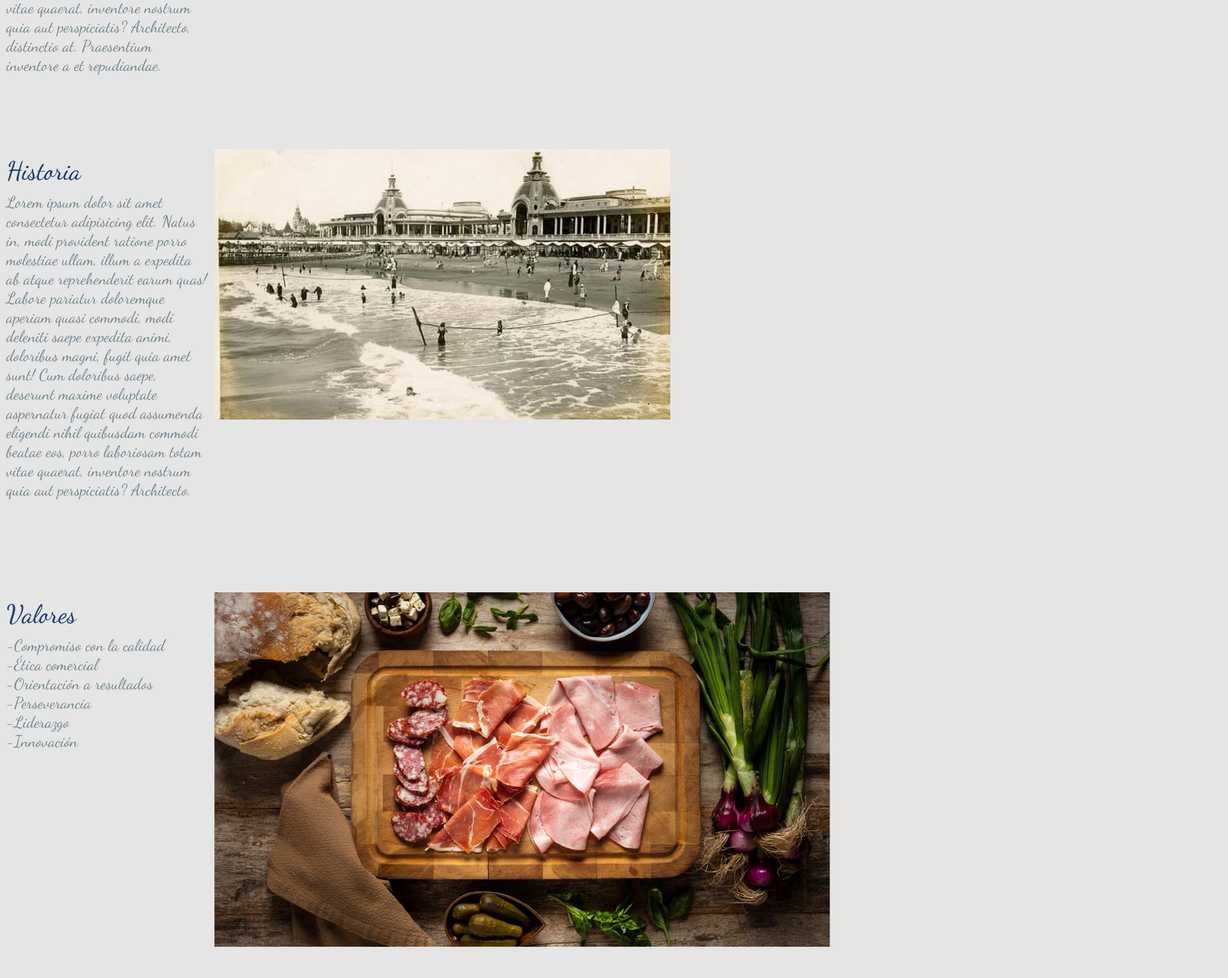
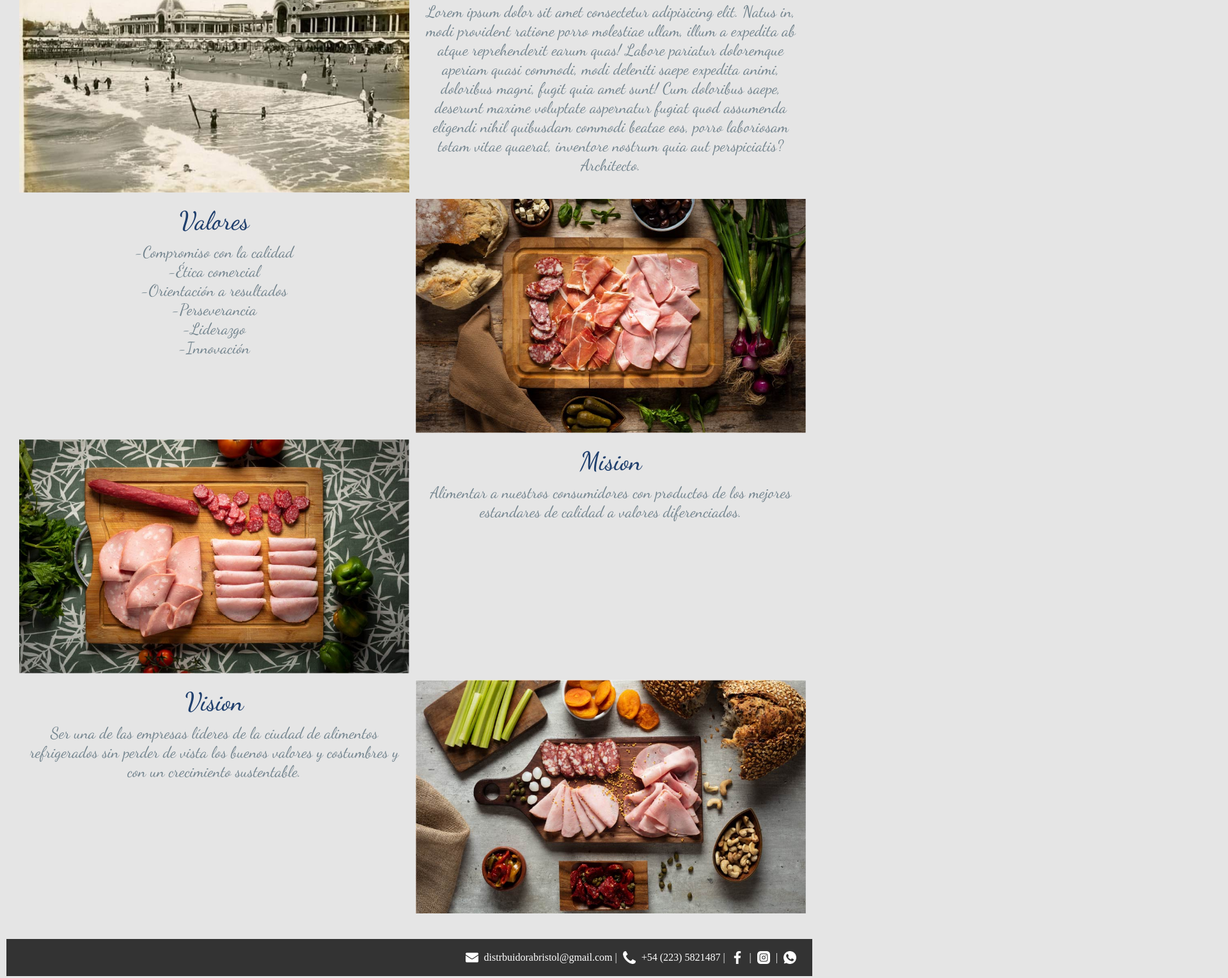
Before and after one commit to facuseijo/repositorycoderseijo, a plain HTML site: page nosotros.html in a window 1280 px wide. Shown: the part 621-2150 px from the top of the page at 64% size, 1920 px wide, since content can reach past the window. Drawn offline with Linux system fonts and the light colour scheme.

Commit message:
cambiosnosotros

```diff
--- a/css/style.css
+++ b/css/style.css
@@ -213,45 +213,57 @@ footer .footer-contact img {
 /*pagina nosotros*/
 .nosotrosmain {
     display:grid;
-    grid-template-columns:25% 75%;
-    grid-template-rows: 20% 20% 20% 20% 20%;
-    grid-template-areas:"nosotros inostros" "historia ihistoria"
-    "valores ivalores" "mision imision" "vision ivision";
+    grid-template-columns: 50% 50%;
+    grid-template-rows: 1fr 1fr 1fr 1fr 1fr;
+    grid-template-areas:"nosotros inostros" "ihistoria historia"
+    "valores ivalores" "imision mision" "vision ivision";
     column-gap: 10px;
     row-gap: 10px;
+    padding:20px
+}
+.imagennosotros img {
+     grid-area: inosotros;
+     width:100%;
+     height:100%;
+}
+.imagenhistoria img {
+     grid-area: ihistoria;
+     width:100%;
+     height:100%;
+}
+.imagenvalores img {
+     grid-area: ivalores;
+     width:100%;
+     height:100%;
+}
+.imagenmision img {
+     grid-area: imision;
+     width:100%;
+     width:100%;
+     height:100%;
+}
+.imagenvision img{
+     grid-area: ivision;
+     width:100%;
+     height:100%;
 }
 .nosotros {
-     grid-area: nosotros;
-}
-.imagennosotros {
-    grid-area: inosotros;
-}
-.imagenhistoria{
-    grid-area: ihistoria;
-}
-.imagenvalores{
-    grid-area: ivalores;
-}
-.imagenmision{
-    grid-area: imision;
-}
-.imagenvision{
-    grid-area: ivision;
+    grid-area: nosotros;
+    text-align: center;
 }
 .historia {
      grid-area: historia;
-    }
+     text-align:center;
+}
 .valores {
      grid-area: valores;
+     text-align: center;
 }
 .mision {
      grid-area: mision;
+     text-align: center;
 }
 .vision {
      grid-area: vision;
+     text-align: center;
 }
-.imagennosotros-img, .imagenhistoria-img, .imagenvalores-img, .imagenmision-img, .imagenvision-img {
-    width: 180px;
-    height:180px;
-    object-fit:cover;
-}
```
Also changed, not shown: nosotros.html (line endings or trailing spaces).
